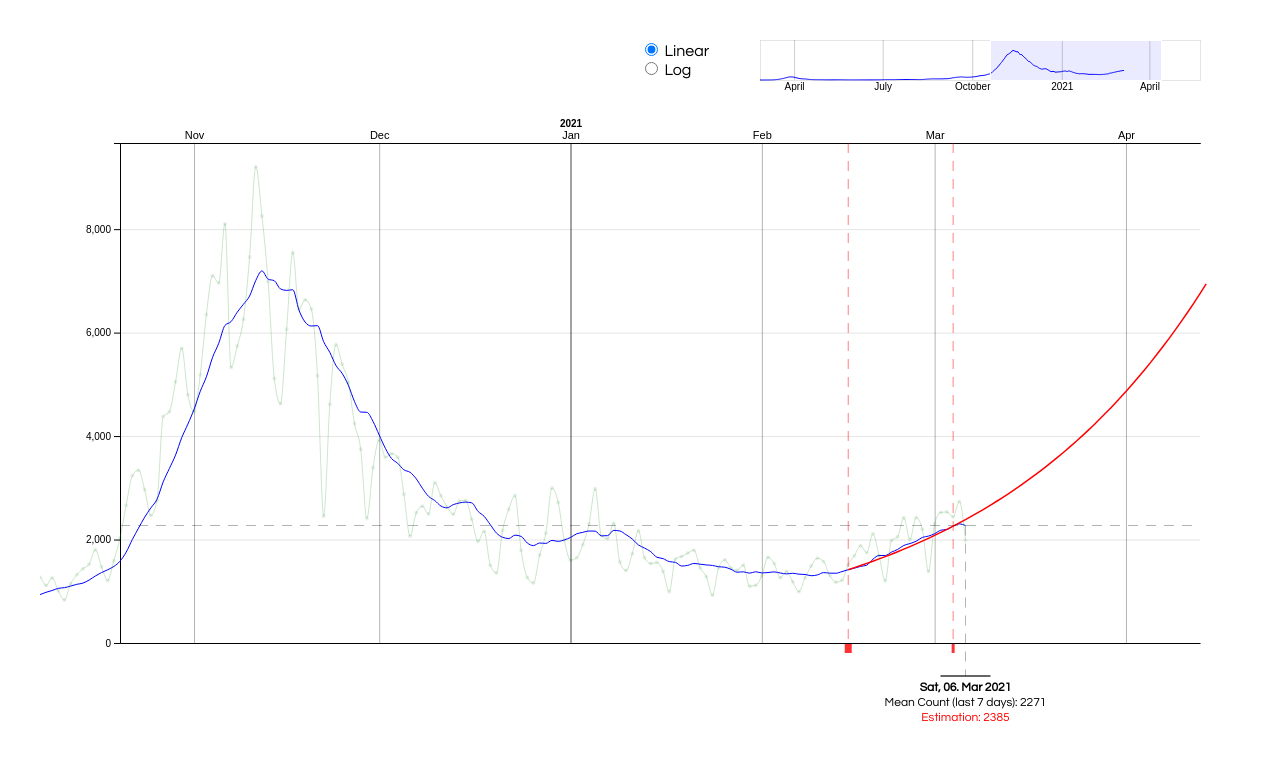
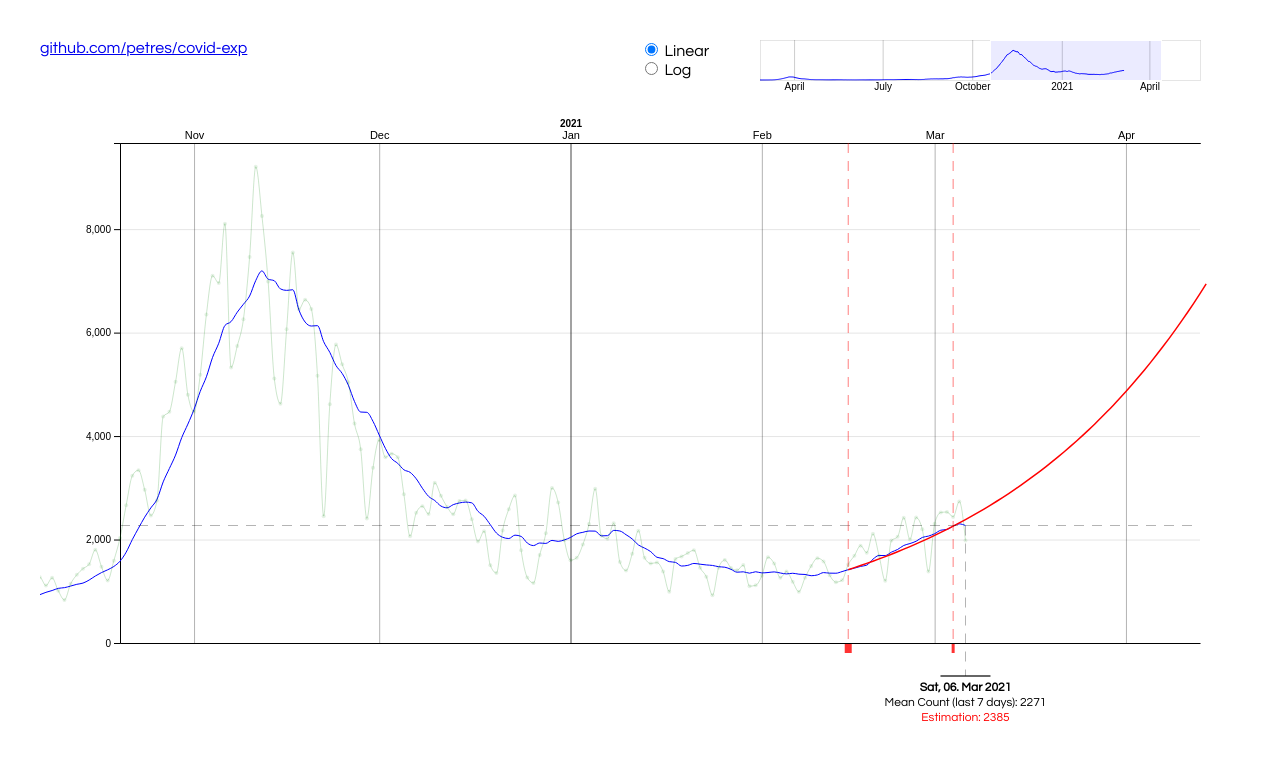
Before and after one commit to petres/covid-exp, a website built with webpack: page index.html in a window 1280 px wide. Built offline with nearby package versions, Linux system fonts and the light colour scheme.

Commit message:
add github link

```diff
--- a/index.html
+++ b/index.html
@@ -6,6 +6,7 @@
     </head>
     <body>
         <div id="controls">
+            <a id='github' href="https://github.com/petres/covid-exp">github.com/petres/covid-exp</a>
             <div id="context"></div>
             <div id="buttons">
                 <div>
```
